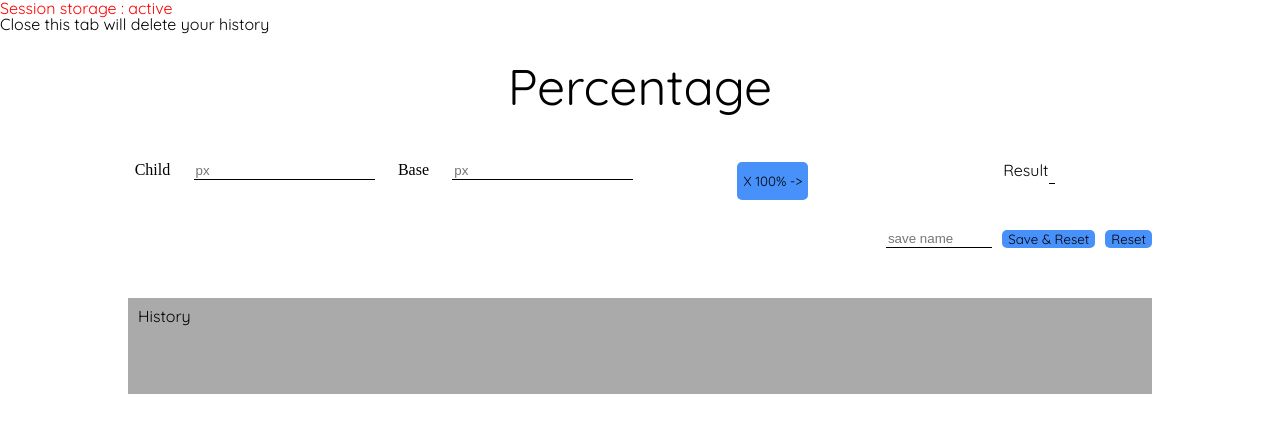
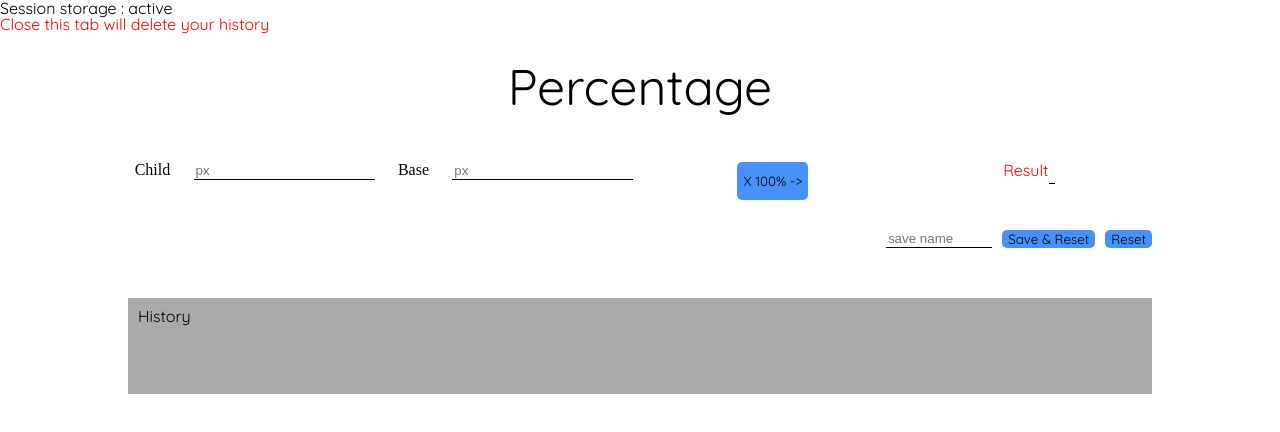
Before and after one commit to Rizkia-AS/Percentage, a plain HTML site: page index.html in a window 1280 px wide. Drawn offline with Linux system fonts and the light colour scheme.

Commit message:
memperbaiki css tulisan peringatan di kiri atas document

```diff
--- a/style.css
+++ b/style.css
@@ -80,7 +80,7 @@
 		outline: none;
 	}
 
-	body p:nth-child(1) {
+	body p:nth-child(2) {
 		color: red;
 	}
 /*akhir general*/
```
